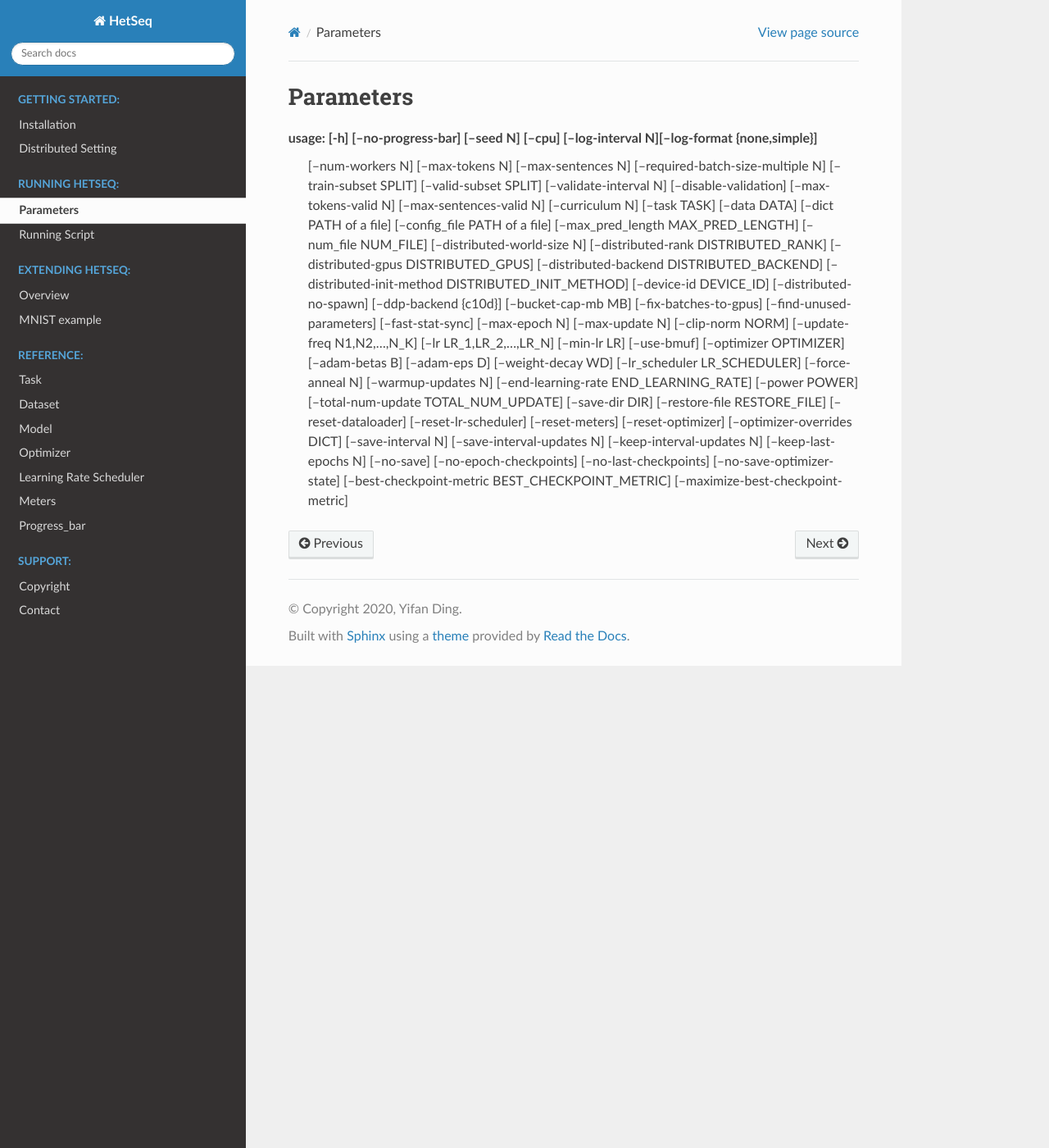
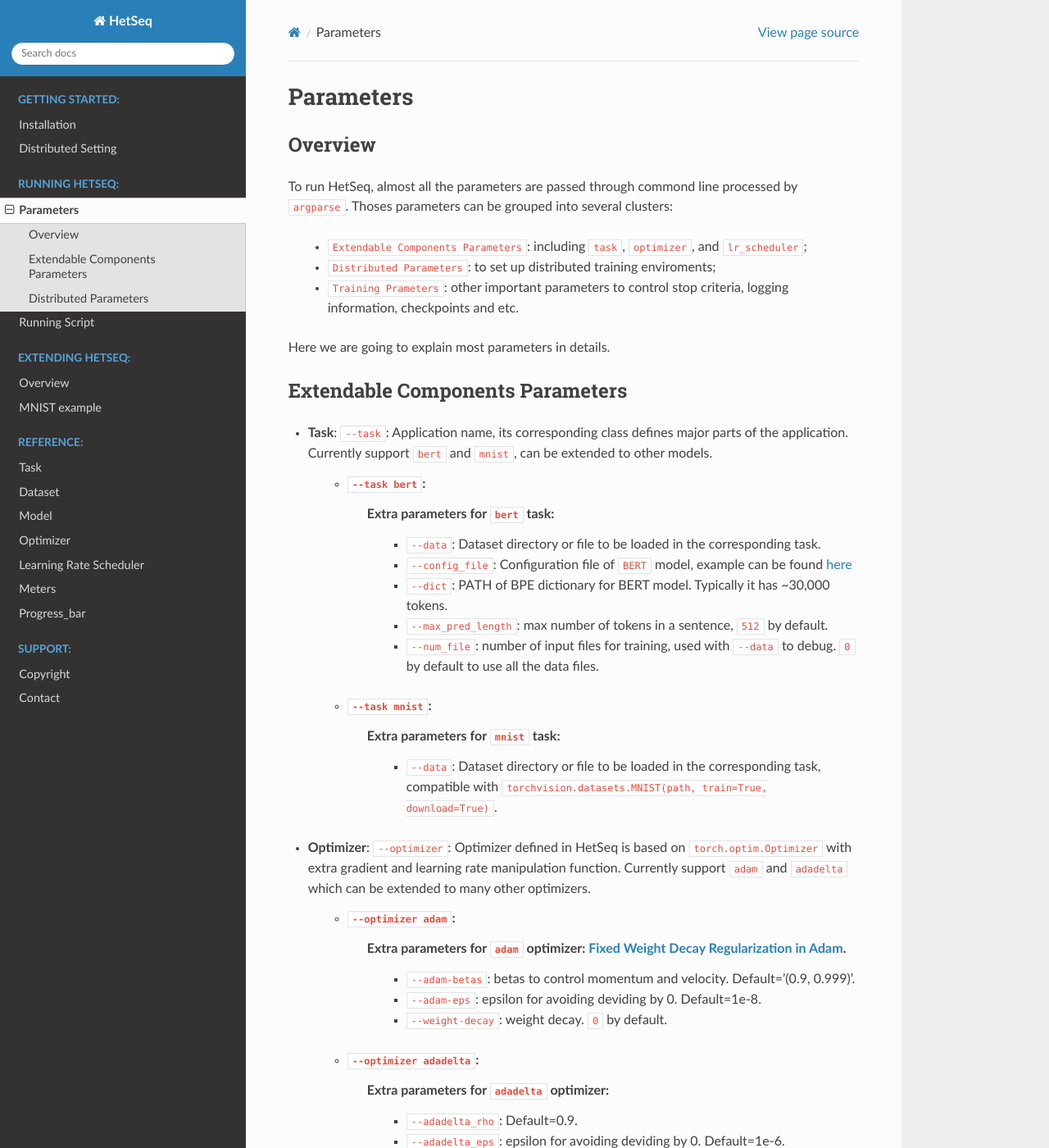
Before and after one commit to yifding/hetseq, a Sphinx documentation site: the page built from docs/source/parameter.rst, in a window 1280 px wide and 1400 px high. Shown: the whole window at 82% size. Built offline with Sphinx 7.4.7 and the Read the Docs theme 2.0.0, drawn with Linux system fonts in a browser that asks for light colours; some of the changed text lies outside the part shown.

Commit message:
long parameter document 1st done

```diff
--- a/docs/source/parameter.rst
+++ b/docs/source/parameter.rst
@@ -2,23 +2,111 @@
 Parameters
 **********
 
+Overview
+--------
 
-usage:  [-h] [--no-progress-bar] [--seed N] [--cpu] [--log-interval N][--log-format {none,simple}]
-        [--num-workers N] [--max-tokens N] [--max-sentences N] [--required-batch-size-multiple N]
-        [--train-subset SPLIT] [--valid-subset SPLIT] [--validate-interval N] [--disable-validation]
-        [--max-tokens-valid N] [--max-sentences-valid N] [--curriculum N] [--task TASK] [--data DATA]
-        [--dict PATH of a file] [--config_file PATH of a file] [--max_pred_length MAX_PRED_LENGTH]
-        [--num_file NUM_FILE] [--distributed-world-size N] [--distributed-rank DISTRIBUTED_RANK]
-        [--distributed-gpus DISTRIBUTED_GPUS] [--distributed-backend DISTRIBUTED_BACKEND]
-        [--distributed-init-method DISTRIBUTED_INIT_METHOD] [--device-id DEVICE_ID]
-        [--distributed-no-spawn] [--ddp-backend {c10d}] [--bucket-cap-mb MB] [--fix-batches-to-gpus]
-        [--find-unused-parameters] [--fast-stat-sync] [--max-epoch N] [--max-update N]
-        [--clip-norm NORM] [--update-freq N1,N2,...,N_K] [--lr LR_1,LR_2,...,LR_N] [--min-lr LR]
-        [--use-bmuf] [--optimizer OPTIMIZER] [--adam-betas B] [--adam-eps D] [--weight-decay WD]
-        [--lr_scheduler LR_SCHEDULER] [--force-anneal N] [--warmup-updates N]
-        [--end-learning-rate END_LEARNING_RATE] [--power POWER] [--total-num-update TOTAL_NUM_UPDATE]
-        [--save-dir DIR] [--restore-file RESTORE_FILE] [--reset-dataloader] [--reset-lr-scheduler]
-        [--reset-meters] [--reset-optimizer] [--optimizer-overrides DICT] [--save-interval N]
-        [--save-interval-updates N] [--keep-interval-updates N] [--keep-last-epochs N] [--no-save]
-        [--no-epoch-checkpoints] [--no-last-checkpoints] [--no-save-optimizer-state]
-        [--best-checkpoint-metric BEST_CHECKPOINT_METRIC] [--maximize-best-checkpoint-metric]
+To run HetSeq, almost all the parameters are passed through commond line processed by ``argparse``. Thoses parameters can be grouped into several clusters:
+
+        * ``Extendable Components Parameters``: including ``task``, ``optimizer``, and  ``lr_scheduler``;
+        * ``Distributed Parameters``: to set up distributed training enviroments;
+        * ``Training Prameters``: other important parameters to control stop criteria, logging information, checkpoints and etc.
+
+Here we are going to explain most parameters in details.
+
+Extendable Components Parameters
+--------------------------------
+
+* **Task**: ``--task``: Application name, its corresponding class defines major parts of the application. Currently support ``bert`` and ``mnist``, can be extended to other models.
+
+
+	* ``--task bert``:
+		Extra parameters for ``bert`` task:
+			* ``--data``: Dataset directory or file to be loaded in the corresponding task.
+			* ``--config_file``: Configuration file of ``BERT`` model, example can be found `here <https://github.com/NVIDIA/DeepLearningExamples/blob/master/PyTorch/LanguageModeling/BERT/bert_config.json>`__
+			* ``--dict``: PATH of BPE dictionary for BERT model. Typically it has ~30,000 tokens.
+			* ``--max_pred_length``: max number of tokens in a sentence, ``512`` by default.
+			* ``--num_file``: number of input files for training, used with ``--data`` to debug. ``0`` by default to use all the data files.
+
+
+	* ``--task mnist``:
+		Extra parameters for ``mnist`` task:
+			* ``--data``: Dataset directory or file to be loaded in the corresponding task, compatible with ``torchvision.datasets.MNIST(path, train=True, download=True)``.
+
+
+* **Optimizer**: ``--optimizer``: Optimizer defined in HetSeq is based on ``torch.optim.Optimizer`` with extra gradient and learning rate manipulation function. Currently support ``adam`` and ``adadelta`` which can be extended to many other optimizers.
+
+        * ``--optimizer adam``:
+          	Extra parameters for ``adam`` optimizer: `Fixed Weight Decay Regularization in Adam  <https://arxiv.org/abs/1711.05101>`__.
+                        * ``--adam-betas``: betas to control momentum and velocity. Default='(0.9, 0.999)'.
+                        * ``--adam-eps``: epsilon for avoiding deviding by 0. Default=1e-8.
+                        * ``--weight-decay``: weight decay. ``0`` by default.
+
+
+        * ``--optimizer adadelta``:
+          	Extra parameters for ``adadelta`` optimizer:
+                        * ``--adadelta_rho``: Default=0.9.
+                        * ``--adadelta_eps``: epsilon for avoiding deviding by 0. Default=1e-6.
+                        * ``--dadelta_weight_decay``: ``0`` by default.
+
+
+* **Lr_scheduler**: ``--lr_scheduler``: Learning rate scheduler defined in HetSeq customized to consider stop criteria ``end-learning-rate``, ``total-num-update`` and ``warmup-updates``. Currently support ``Polynomial Decay Scheduler``.
+
+        * ``--optimizer PolynomialDecayScheduler``:
+                Extra parameters for ``PolynomialDecayScheduler``:
+                        * ``--force-anneal``: force annealing at specified epoch, by default not existed.
+                        * ``--power``: decay power. ``1.0`` by default.
+                        * ``--warmup-updates``: warmup the learning rate linearly for the first N updates, ``0`` by default.
+                        * ``--total-num-update``: total number of update steps until learning rate decay to ``--end-learning-rate``, ``10000`` by default.
+                        * ``--end-learning-rate``: learning rate when traing stops. ``0`` by default.
+
+
+Distributed Parameters
+----------------------
+Distrbuted parameters play a key role in HetSeq to set up the distrbuted training environments, it defines the number of nodes, number of GPUs, communication methods and etc.
+
+* ``--fast-stat-sync``: Enable fast sync of stats between nodes, this hardcodes to sync only some default stats from logging_output.
+* ``--device-id``: index of single GPU used in the training. ``0`` by default.
+
+``torch.nn.parallel.distributed import DistributedDataParallel`` related parameters, see `document <https://pytorch.org/docs/stable/generated/torch.nn.parallel.DistributedDataParallel.html#torch.nn.parallel.DistributedDataParallel>`__ for more informaiton. Our implementation consider input and put tensors on the same device.
+
+        * ``--bucket-cap-mb``: ``25`` by default
+        * ``--find-unused-parameters``: ``False`` by default
+
+``torch.distributed.init_process_group`` related parameters, control the main environment of distributed training. See :ref:`distribute` or `document <https://pytorch.org/docs/stable/distributed.html#torch.distributed.init_process_group>`__ for more information.
+        * ``--ddp-backend``: distributed data parallel backend, currently only support ``c10d`` with ``NCCL`` to communicate between GPUs. Default: 'c10d'.
+        * ``--distributed-init-method``: initial methods to communicate between GPUs. Default ``None``.
+        * ``--distributed-world-size``: total number of GPUs/processes in the distributed seeting. Defalut: ``max(1, torch.cuda.device_count())``.
+        * ``--distributed-rank``:  rank of the current GPU, ``0`` by default.
+
+
+`
+Training Parameters
+-------------------
+
+* ``--max-epoch``: maximum epoches allowd in the training. ``0`` by default.
+
+* ``--max-update``:  maximum number of updates allowd in the training. ``0`` by default.
+
+* ``--required-batch-size-multiple``: check the batch size is the multiple times of the given number.  ``1`` by default.
+
+* ``--update-freq``: update parameters every ``N_i`` batches, when in epoch i. ``1`` by default.
+
+* ``--max-tokens``:  maximum number of tokens of a batch ``0``, not assigned.
+
+* ``--max-sentences``:  maximum number of sentences/images/instances of a batch (batch size), not assigned.
+
+.. note::
+
+        ``--max-tokens`` or ``--max-sentences`` must be assigned in the prameter settings.
+
+* ``--train-subset``: string to store training subset, ``train`` by default.
+
+* ``--num-workers``: number of threads used in the data loading process.
+
+* ``--save-interval-updates``: save a checkpoint (and validate) every N updates, ``0`` by default.
+
+* ``--seed``: onlu seed in the training process to control all the possible random steps (e.g. in ``torch``, ``numpy`` and ``random``). ``19940802`` by default.
+
+* ``--log-interval``: log progress every N batches (when progress bar is disabled), ``1`` by default.
+
+* ``--log-format``: log format to use, choices=['none', 'simple'], ``simple`` by default.
```
